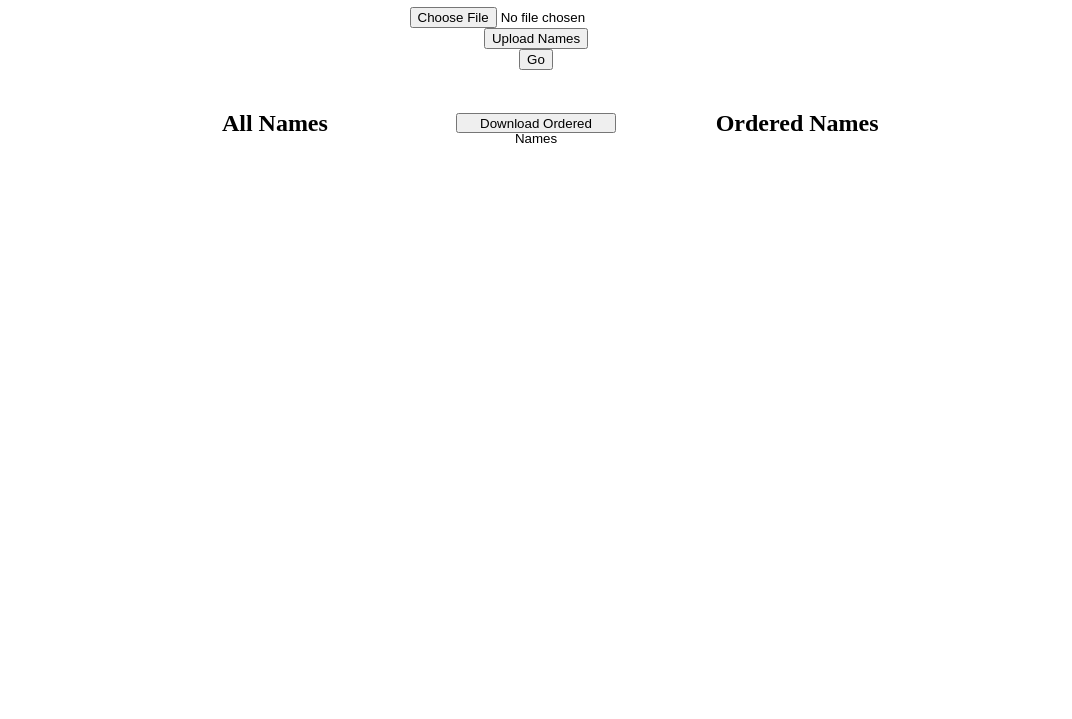
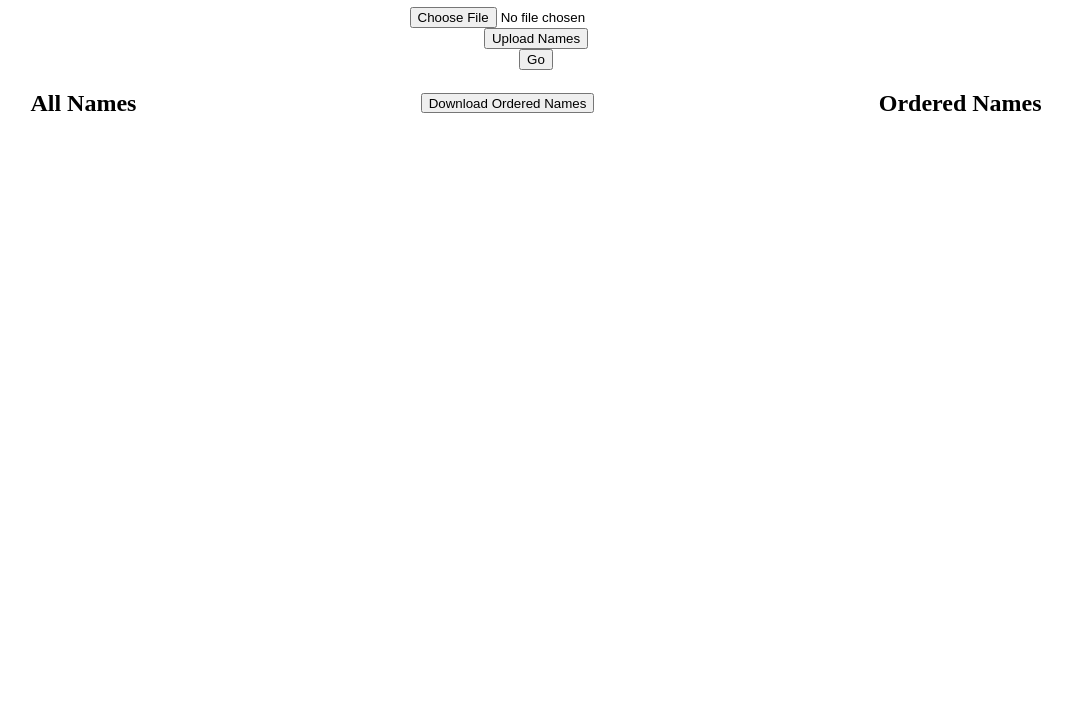
Before and after one commit to kev-g00009/kev-g00009.github.io, a plain HTML site: page index.html in a window 1280 px wide. Shown: the part 81-800 px from the top of the page, without its empty margins (104-1176 px from the left). Drawn offline with Linux system fonts and the light colour scheme.

Commit message:
Bug fixes

```diff
--- a/index.html
+++ b/index.html
@@ -12,15 +12,14 @@
         }
         #tables {
             display: flex;
-            justify-content: space-between;
-            width: 70%;  /* Adjusting width for better alignment */
+            justify-content: space-around;
+            width: 80%;  /* Make it less than 100% to keep away from the edges */
             margin-top: 20px;
         }
-        .name-list {
-            width: 45%;  /* Each list takes up 45% of the tables width */
+        #table-titles {
             display: flex;
-            flex-direction: column;
-            align-items: center;  /* Center align the titles and tables */
+            justify-content: space-between;
+            width: 80%;  /* Match the width of the tables */
         }
         table {
             border-collapse: collapse;
@@ -38,6 +37,9 @@
         td:hover {
             background-color: #add8e6;
         }
+        #all-names, #ordered-names {
+        width: 50%;
+    }
     </style>
 </head>
 <body>
@@ -46,16 +48,18 @@
         <input type="file" id="file-upload" accept=".csv">
         <button id="upload-btn">Upload Names</button>
         <button id="go-btn">Go</button>
+        <div id="table-titles">
+            <h2>All Names</h2>
+            <button id="download-btn">Download Ordered Names</button>
+            <h2>Ordered Names</h2>
+        </div>
         <div id="tables">
-            <div class="name-list">
-                <h2>All Names</h2>
+            <div id="all-names">
                 <table id="name-table">
                     <!-- This is where the names will be inserted -->
                 </table>
             </div>
-            <button id="download-btn">Download Ordered Names</button>
-            <div class="name-list">
-                <h2>Ordered Names</h2>
+            <div id="ordered-names">
                 <table id="ordered-table">
                     <!-- Ordered names will be inserted here -->
                 </table>
--- a/script.js
+++ b/script.js
@@ -8,8 +8,12 @@ document.getElementById('upload-btn').addEventListener('click', function() {
     var reader = new FileReader();
 
     reader.onload = function(e) {
-        // Parse the CSV data into an array, trim any whitespace, and sort alphabetically
-        names = e.target.result.split(',').map(name => name.trim()).sort();
+        // This function is called when the file is loaded
+        var text = reader.result;
+        // CSV files may have carriage returns (\r), let's clean that up
+        text = text.replace(/\r/g, "");
+        names = text.split('\n'); // Assuming names are separated by new lines
+        names.sort(); // Sort the names in alphabetical order
 
         populateTable('name-table', names);
     };
```
